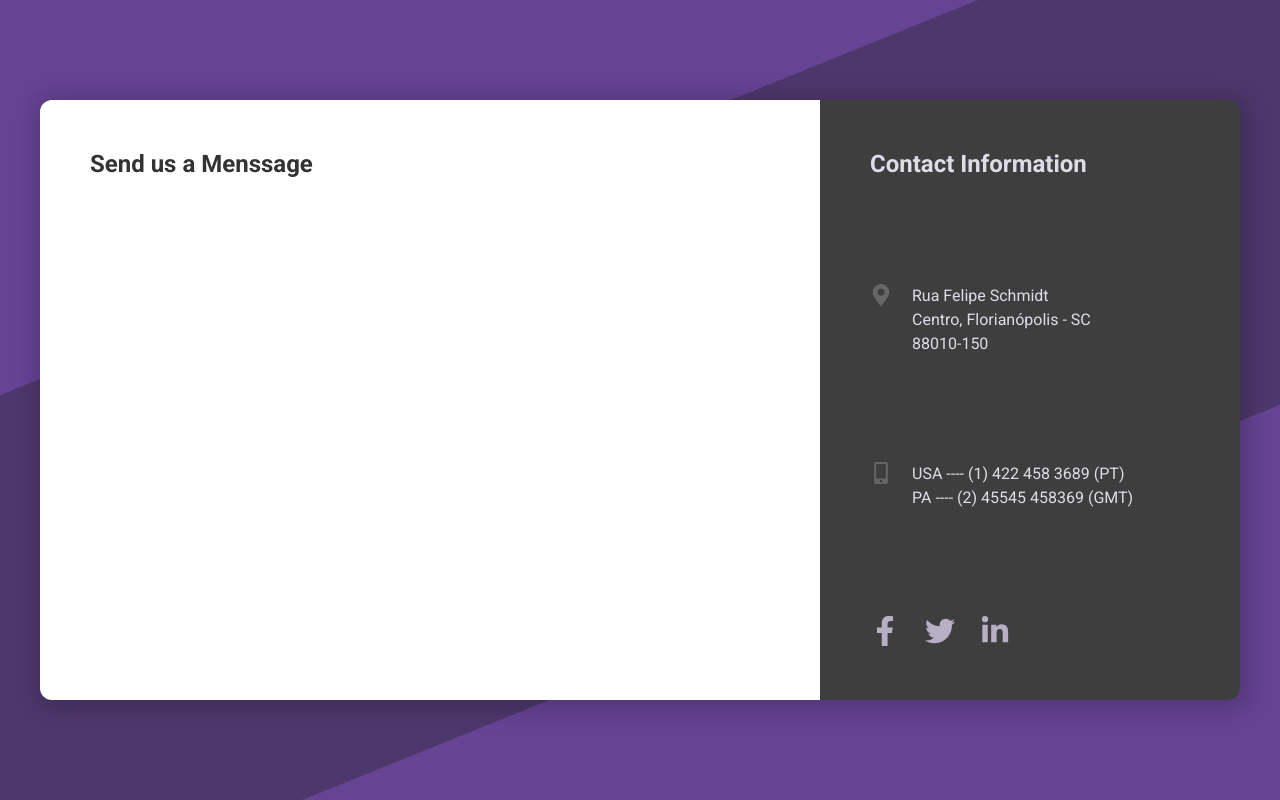
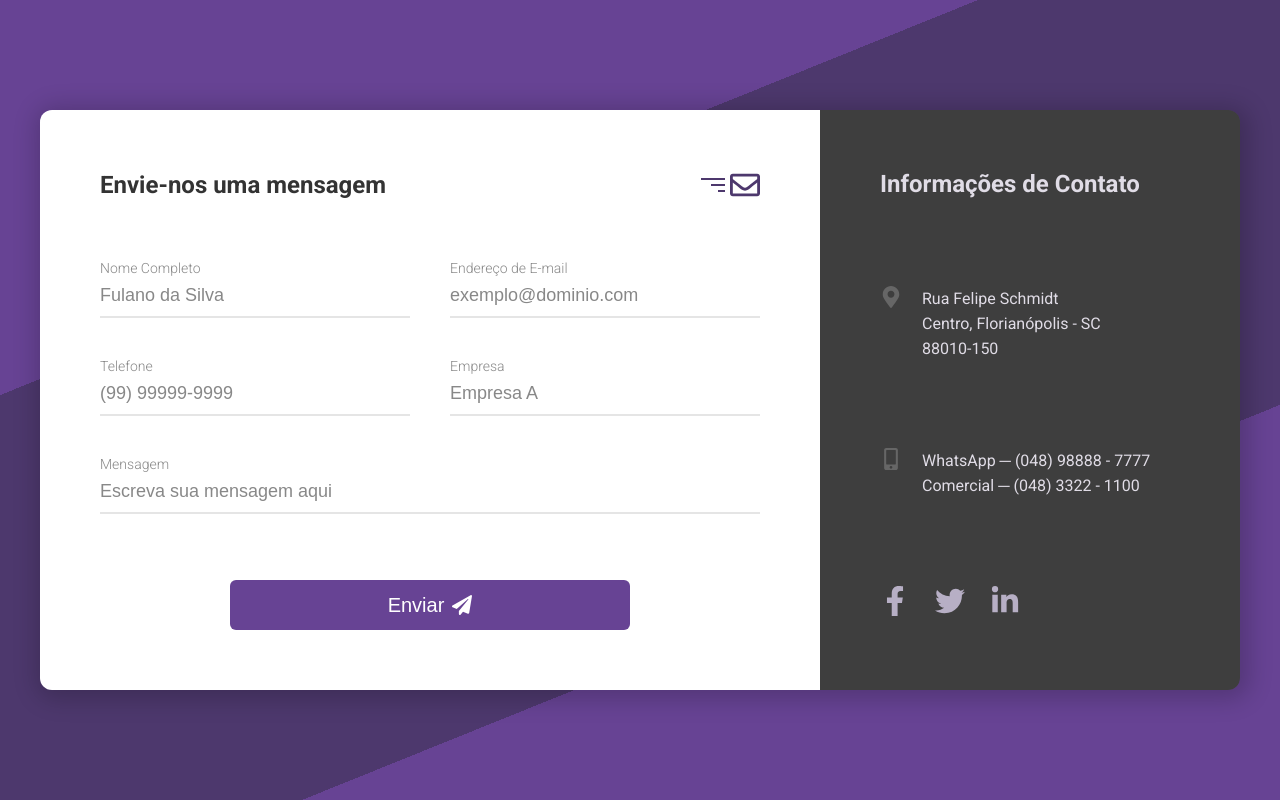
Before and after one commit to leovargasdev/contact-page-next, a Next.js app: page / in a window 1280 px wide. Built offline with nearby package versions, Linux system fonts and the light colour scheme.

Commit message:
Criando endpoint na api e formulário de contato

```diff
--- /dev/null
+++ b/next.config.js
@@ -0,0 +1,7 @@
+module.exports = {
+	env: {
+		GOOGLE_SHEET_ID: process.env.GOOGLE_SHEET_ID,
+		GOOGLE_API_CLIENT_EMAIL: process.env.GOOGLE_API_CLIENT_EMAIL,
+		GOOGLE_API_PRIVATE_KEY: process.env.GOOGLE_API_PRIVATE_KEY,
+	},
+};
--- a/package.json
+++ b/package.json
@@ -8,6 +8,7 @@
     "start": "next start"
   },
   "dependencies": {
+    "google-spreadsheet": "^3.1.15",
     "next": "10.0.5",
     "react": "17.0.1",
     "react-dom": "17.0.1",
--- a/src/components/ContactForm/index.tsx
+++ b/src/components/ContactForm/index.tsx
@@ -1,11 +1,57 @@
-import React from 'react'
+import React, { useCallback } from 'react'
+import { useRouter } from 'next/router'
+import { FaRegEnvelope, FaPaperPlane } from 'react-icons/fa'
 
-import { Container } from './styles'
+import Input from '../Input'
+import { Container, Title, TitleLines, GridInputs, Button } from './styles'
 
-const ContactForm: React.FC = () => (
-  <Container>
-    <h2>Send us a Menssage</h2>
-  </Container>
-)
+const ContactForm: React.FC = () => {
+  const router = useRouter()
+  const handleSubmit = useCallback(event => {
+    event.preventDefault()
+    router.push('api/contact')
+  }, [])
+
+  return (
+    <Container>
+      <Title>
+        <h2>Envie-nos uma mensagem</h2>
+        <div>
+          <TitleLines>
+            <span />
+            <span />
+            <span />
+          </TitleLines>
+          <FaRegEnvelope />
+        </div>
+      </Title>
+      <form onSubmit={handleSubmit}>
+        <GridInputs>
+          <Input
+            label="Nome Completo"
+            type="text"
+            placeholder="Fulano da Silva"
+          />
+          <Input
+            label="Endereço de E-mail"
+            type="email"
+            placeholder="exemplo@dominio.com"
+          />
+          <Input label="Telefone" type="text" placeholder="(99) 99999-9999" />
+          <Input label="Empresa" type="text" placeholder="Empresa A" />
+        </GridInputs>
+        <Input
+          label="Mensagem"
+          type="text"
+          placeholder="Escreva sua mensagem aqui"
+        />
+
+        <Button type="submit">
+          Enviar <FaPaperPlane />
+        </Button>
+      </form>
+    </Container>
+  )
+}
 
 export default ContactForm
--- a/src/components/ContactForm/styles.ts
+++ b/src/components/ContactForm/styles.ts
@@ -2,7 +2,104 @@ import styled from 'styled-components'
 
 export const Container = styled.div`
   flex: 1;
-
+  width: 100%;
   background: #fff;
   border-radius: 12px 0 0 12px;
+
+  form {
+    flex: 1;
+    display: flex;
+    flex-direction: column;
+    /* background: blue; */
+  }
 `
+
+export const Title = styled.div`
+  display: flex;
+  align-items: center;
+  justify-content: space-between;
+
+  /* background: blue; */
+
+  svg {
+    width: 30px;
+    height: 30px;
+    color: #4d386d;
+  }
+
+  > div {
+    display: flex;
+
+    /* background: pink; */
+  }
+
+  margin-bottom: 60px;
+`
+export const TitleLines = styled.div`
+  display: flex;
+  flex-direction: column;
+  align-items: flex-end;
+  justify-content: center;
+
+  margin-right: 5px;
+
+  span {
+    display: block;
+    height: 2px;
+
+    background: #4d386d;
+
+    & + span {
+      margin-top: 4px;
+    }
+  }
+
+  span:nth-child(1) {
+    width: 24px;
+  }
+  span:nth-child(2) {
+    width: 14px;
+  }
+  span:nth-child(3) {
+    width: 7px;
+  }
+`
+
+export const GridInputs = styled.div`
+  display: grid;
+  grid-template-columns: 1fr 1fr;
+  gap: 40px;
+
+  margin-bottom: 40px;
+`
+
+export const Button = styled.button`
+  display: flex;
+  align-items: center;
+  justify-content: center;
+
+  margin: auto auto 0;
+  background: #674394;
+  font-size: 20px;
+  color: #fff;
+  width: 400px;
+  height: 50px;
+
+  border-radius: 6px;
+  border: 0;
+
+  transition: 0.6s;
+
+  svg {
+    width: 20px;
+    height: 20px;
+    color: #fff;
+
+    margin-left: 8px;
+  }
+
+  &:hover {
+    cursor: pointer;
+    background: #4d386d;
+  }
+`
--- a/src/components/ContactInformation/index.tsx
+++ b/src/components/ContactInformation/index.tsx
@@ -11,7 +11,7 @@ import { Container, Content, ContentRow, SocialMedias } from './styles'
 
 const ContactInformation: React.FC = () => (
   <Container>
-    <h2>Contact Information</h2>
+    <h2>Informações de Contato</h2>
     <Content>
       <ContentRow>
         <FaMapMarkerAlt color="#666" />
@@ -24,8 +24,8 @@ const ContactInformation: React.FC = () => (
       <ContentRow>
         <FaMobileAlt color="#666" />
         <div>
-          <p>USA ---- (1) 422 458 3689 (PT)</p>
-          <p>PA ---- (2) 45545 458369 (GMT)</p>
+          <p>WhatsApp ─ (048) 98888 - 7777</p>
+          <p>Comercial ─ (048) 3322 - 1100</p>
         </div>
       </ContentRow>
     </Content>
--- a/src/components/ContactInformation/styles.ts
+++ b/src/components/ContactInformation/styles.ts
@@ -37,8 +37,8 @@ export const ContentRow = styled.div`
     /* background: pink; */
 
     p {
-      font-size: 1em;
-      line-height: 1.5em;
+      font-size: 16px;
+      line-height: 25px;
     }
   }
 `
@@ -46,7 +46,7 @@ export const ContentRow = styled.div`
 export const SocialMedias = styled.div`
   display: flex;
   align-items: center;
-
+  margin-bottom: 10px;
   /* background: coral; */
 
   svg {
--- /dev/null
+++ b/src/components/Input/index.tsx
@@ -0,0 +1,41 @@
+import React, {
+  InputHTMLAttributes,
+  useRef,
+  useState,
+  useCallback
+} from 'react'
+
+import { Container } from './styles'
+interface InputProps extends InputHTMLAttributes<HTMLInputElement> {
+  label: string
+}
+
+const Input: React.FC<InputProps> = ({ label, ...props }) => {
+  const inputRef = useRef<HTMLInputElement>(null)
+  const [isFocused, setIsFocused] = useState(false)
+  const [isFilled, setIsFilled] = useState(false)
+
+  const handleInputBlur = useCallback(() => {
+    setIsFocused(false)
+    setIsFilled(!!inputRef.current?.value)
+  }, [])
+
+  const handleInputFocus = useCallback(() => {
+    setIsFocused(true)
+  }, [])
+
+  return (
+    <Container isFilled={isFilled} isFocus={isFocused}>
+      <label>{label}</label>
+      <input
+        onFocus={handleInputFocus}
+        onBlur={handleInputBlur}
+        ref={inputRef}
+        {...props}
+      />
+      <span />
+    </Container>
+  )
+}
+
+export default Input
--- /dev/null
+++ b/src/components/Input/styles.ts
@@ -0,0 +1,75 @@
+import styled, { css } from 'styled-components'
+
+interface ContainerProps {
+  isFilled: boolean
+  isFocus: boolean
+}
+
+export const Container = styled.div<ContainerProps>`
+  display: flex;
+  flex-direction: column;
+  align-items: stretch;
+
+  /* background: #000; */
+
+  label {
+    font-weight: 300;
+    color: #888;
+    font-size: 14px;
+    margin-bottom: 6px;
+  }
+
+  input {
+    /* background: transparent; */
+    border: 0;
+    padding: 3px 0 10px;
+    font-size: 18px;
+    color: #333;
+
+    &::placeholder {
+      color: #888;
+    }
+  }
+
+  span {
+    display: inline;
+    background: rgba(0, 0, 0, 0.1);
+    height: 2px;
+    width: 100%;
+    position: relative;
+
+    transition: 1s;
+
+    &::after {
+      content: '';
+      display: inline;
+      position: absolute;
+      top: 0;
+      left: 0;
+
+      width: 0;
+      height: 2px;
+      background: #4d386d;
+      transition: 1s;
+    }
+  }
+
+  ${props =>
+    props.isFocus &&
+    css`
+      label {
+        color: #4d386d;
+      }
+      span::after {
+        width: 100%;
+      }
+    `}
+
+  ${props =>
+    props.isFilled &&
+    css`
+      span::after {
+        width: 100%;
+      }
+    `}
+`
--- /dev/null
+++ b/src/pages/api/contact.ts
@@ -0,0 +1,35 @@
+/* eslint-disable @typescript-eslint/explicit-module-boundary-types */
+import type { NextApiRequest, NextApiResponse } from 'next'
+import { GoogleSpreadsheet } from 'google-spreadsheet'
+
+type Data = {
+  name: string
+}
+
+const contact = async (
+  request: NextApiRequest,
+  response: NextApiResponse<Data>
+) => {
+  const doc = new GoogleSpreadsheet(process.env.GOOGLE_SHEET_ID)
+
+  await doc.useServiceAccountAuth({
+    client_email: process.env.GOOGLE_API_CLIENT_EMAIL,
+    private_key: process.env.GOOGLE_API_PRIVATE_KEY
+  })
+  await doc.loadInfo()
+  const sheet = doc.sheetsByIndex[0]
+
+  await sheet.addRow({
+    name: 'Fulano',
+    email: 'fulano@hotmail.com',
+    phone: '5454545',
+    company: 'Sony',
+    message: 'SAHDJKASHD KADKJAHSKDHASDHAKDHK AS ASD ASD AS D ASD '
+  })
+
+  response.status(200).json({
+    name: 'ok'
+  })
+}
+
+export default contact
--- a/src/pages/index.tsx
+++ b/src/pages/index.tsx
@@ -5,6 +5,7 @@ import ContactInformation from '../components/ContactInformation'
 import { Container, Content } from '../styles/Home'
 
 const Home: React.FC = () => {
+  // console.log(process.env.GOOGLE_API_PRIVATE_KEY)
   return (
     <Container>
       <Content>
--- a/src/styles/Home.ts
+++ b/src/styles/Home.ts
@@ -21,7 +21,7 @@ export const Content = styled.section`
 
   width: 100%;
   max-width: 1200px;
-  height: 600px;
+  height: 580px;
 
   margin: auto;
   border-radius: 12px;
@@ -32,6 +32,6 @@ export const Content = styled.section`
     display: flex;
     flex-direction: column;
 
-    padding: 50px;
+    padding: 60px;
   }
 `
```
Also changed, not shown: 2 other files (tests, documents, lock files or other folders).
